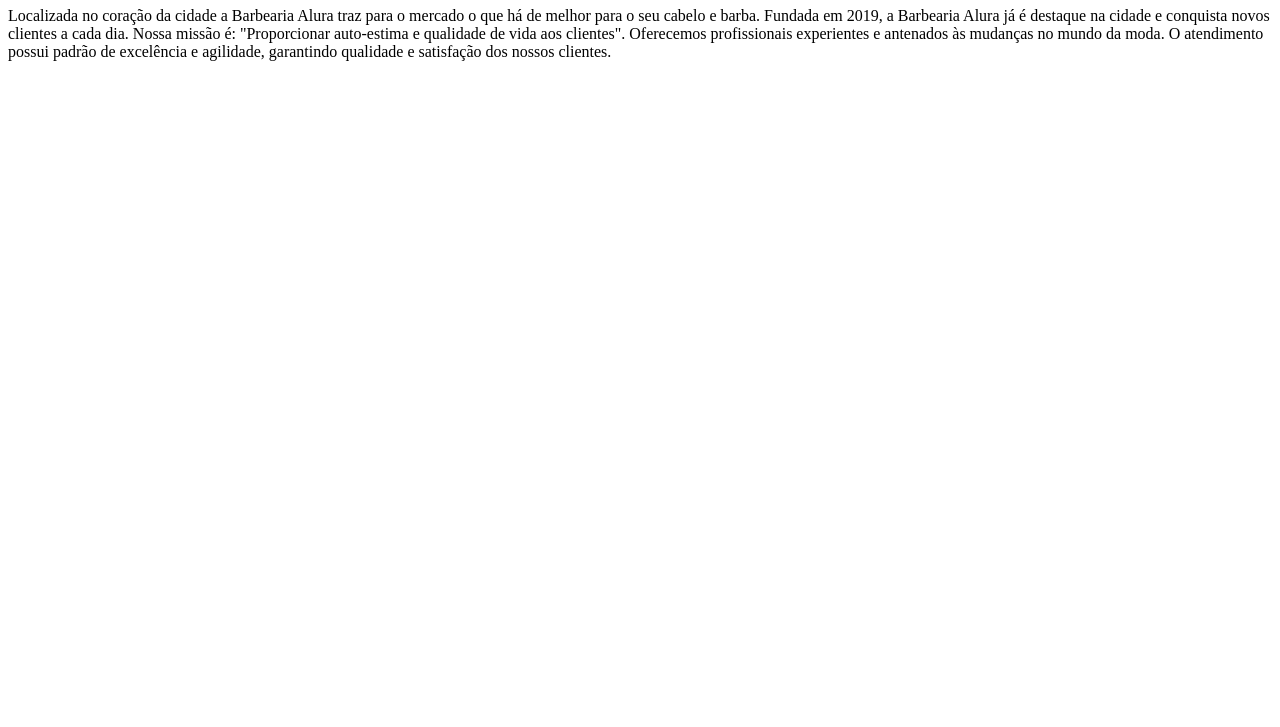
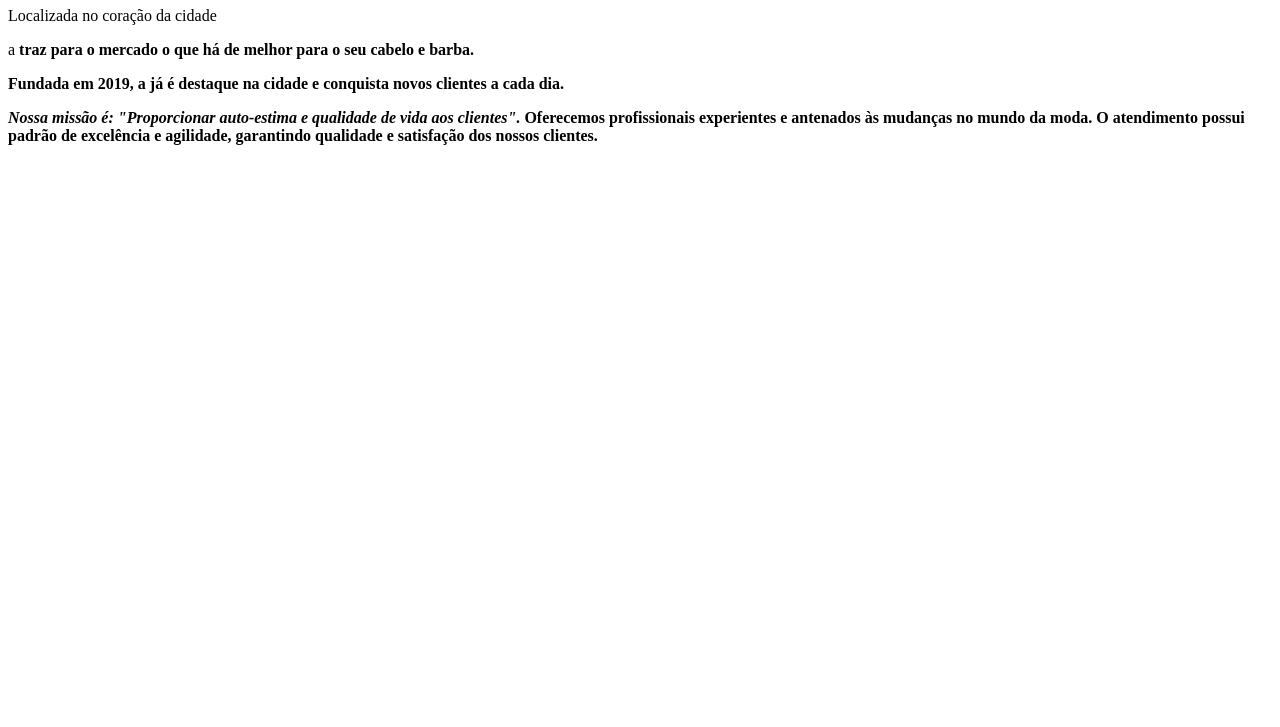
Before and after one commit to ClonaCartaoAtualizado2024/CartaoBlack, a plain HTML site: page index.html in a window 1280 px wide. Shown: the part 73-800 px from the top of the page. Drawn offline with Linux system fonts and the light colour scheme.

Commit message:
Update index.html

```diff
--- a/index.html
+++ b/index.html
@@ -4,12 +4,15 @@
     <meta charset="UTF-8">
     <meta name="viewport" content="width=device-width, initial-scale=1.0">
     <title>Document</title>
+    <link rel = "stylesheet" href = "style.css">
 </head>
 <body>
     <h1>Sobre a Barbearia Alura</h1>
-    <p>Localizada no coração da cidade a Barbearia Alura traz para o mercado o que há de melhor para o seu cabelo e barba. Fundada em 2019, a Barbearia Alura já é destaque na cidade e conquista novos clientes a cada dia.
+    <p>Localizada no coração da cidade</p>
+    <p>a <strong Barbearia Alura</strong> traz para o mercado o que há de melhor para o seu cabelo e barba.</p>
+    <p>Fundada em 2019, a <strong Barbearia Alura/strong> já é destaque na cidade e conquista novos clientes a cada dia.</p>
 
-Nossa missão é: "Proporcionar auto-estima e qualidade de vida aos clientes".
+<em> Nossa missão é:<strong> "Proporcionar auto-estima e qualidade de vida aos clientes".</strong></em>
 
 Oferecemos profissionais experientes e antenados às mudanças no mundo da moda. O atendimento possui padrão de excelência e agilidade, garantindo qualidade e satisfação dos nossos clientes.
 </p>
```
